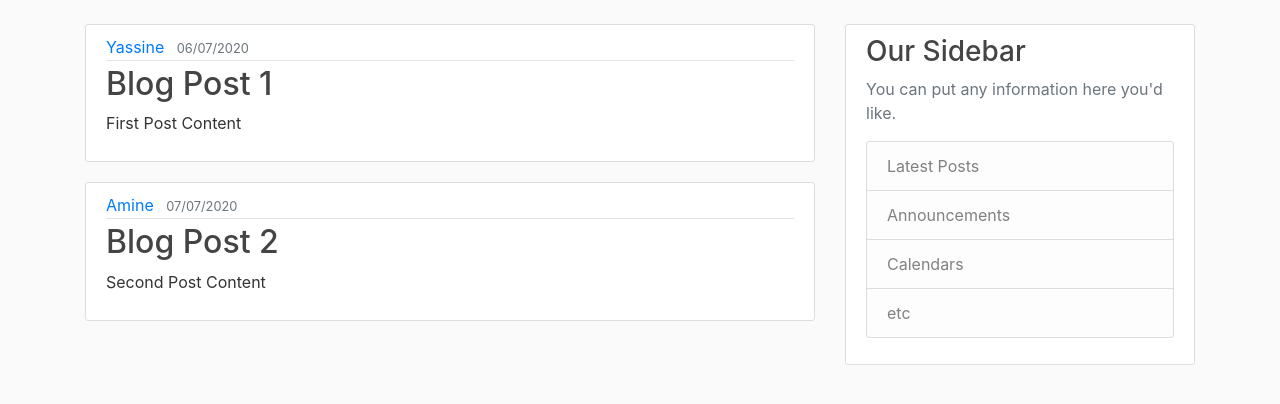
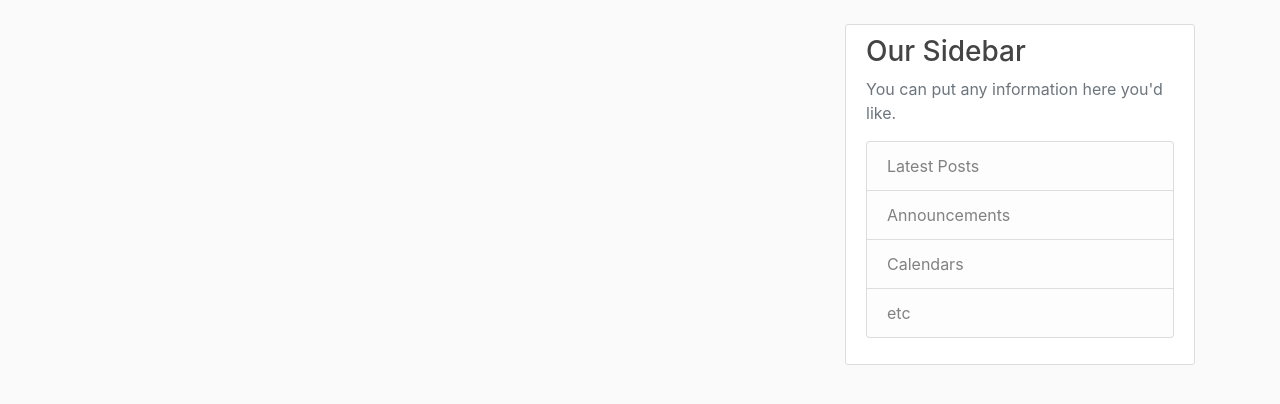
Before and after one commit to YasineNifa/django, a Django app: page / in a window 1280 px wide. Shown: the part 56-460 px from the top of the page. Run offline with Django 3.2, Linux system fonts and the light colour scheme; data that the repository does not hold is empty; some libraries are stand-ins or nearby versions.

Commit message:
manipulate database with django

```diff
--- a/django_project/blog/templates/blog/home.html
+++ b/django_project/blog/templates/blog/home.html
@@ -6,7 +6,7 @@
 		  <div class="media-body">
 		    <div class="article-metadata">
 		      <a class="mr-2" href="#">{{ post.author }}</a>
-		      <small class="text-muted">{{ post.date_posted }}</small>
+		      <small class="text-muted">{{ post.date_posted|date:"F d, Y" }}</small>
 		    </div>
 		    <h2><a class="article-title" href="#">{{ post.title }}</a></h2>
 		    <p class="article-content">{{ post.content }}</p>
--- a/django_project/blog/views.py
+++ b/django_project/blog/views.py
@@ -1,28 +1,30 @@
 from django.shortcuts import render
+from .models import Post
 # from django.http import HttpResponse
 # Create your views here.
-#Data
-posts = [
-	{
-		'author': 'Yassine',
-		'title': 'Blog Post 1',
-		'content': 'First Post Content',
-		'date_posted': '06/07/2020'
+#Dummies Data
+# posts = [
+# 	{
+# 		'author': 'Yassine',
+# 		'title': 'Blog Post 1',
+# 		'content': 'First Post Content',
+# 		'date_posted': '06/07/2020'
 
-	},
-	{
-		'author': 'Amine',
-		'title': 'Blog Post 2',
-		'content': 'Second Post Content',
-		'date_posted': '07/07/2020'
+# 	},
+# 	{
+# 		'author': 'Amine',
+# 		'title': 'Blog Post 2',
+# 		'content': 'Second Post Content',
+# 		'date_posted': '07/07/2020'
 
-	}
+# 	}
 
-]
+# ]
 
 def home(request):
 	context = {
-		'posts': posts
+		# 'posts': posts
+		'posts': Post.objects.all()
 	}
 	return render(request, 'blog/home.html', context)
 
```
Also changed, not shown: django_project/blog/admin.py (added, +7 -0 lines), django_project/blog/models.py (added, +12 -0 lines).
